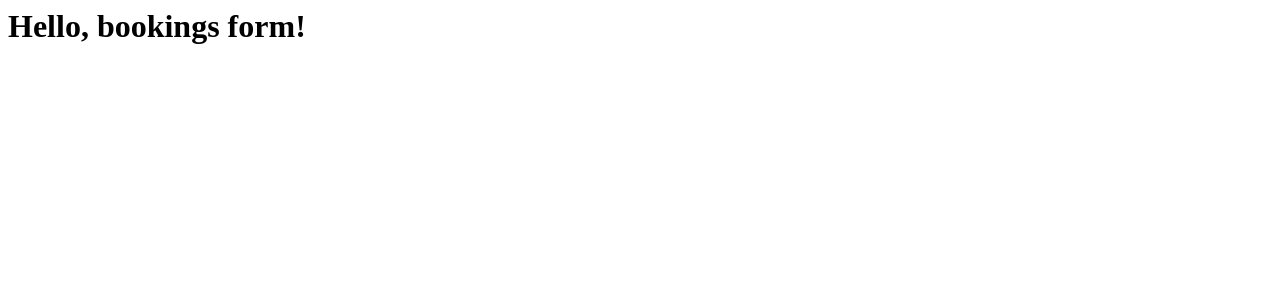
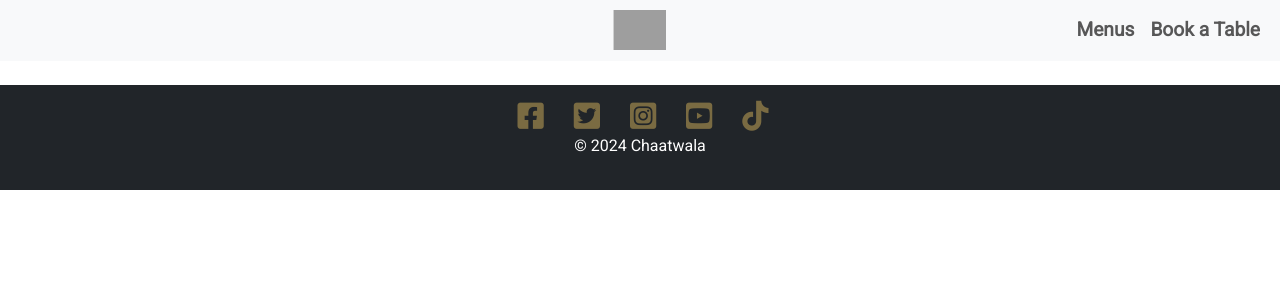
Before and after one commit to kelseyjaneadams/chaatwala, a Django app: page /bookings/ in a window 1280 px wide. Shown: the top 300 px of the page. Run offline with Django 4.2, Linux system fonts and the light colour scheme; grey boxes are pictures that could not be loaded.

Commit message:
Add base.html template with basic header and footer, and styles

```diff
--- a/bookings/templates/bookings/bookings.html
+++ b/bookings/templates/bookings/bookings.html
@@ -1 +1 @@
-<h1>Hello, bookings form!</h1>
+{% extends "base.html" %}
--- a/chaatwala_project/settings.py
+++ b/chaatwala_project/settings.py
@@ -18,6 +18,7 @@ if os.path.isfile('env.py'):
 
 # Build paths inside the project like this: BASE_DIR / 'subdir'.
 BASE_DIR = Path(__file__).resolve().parent.parent
+TEMPLATES_DIR = os.path.join(BASE_DIR, 'templates')
 
 
 # Quick-start development settings - unsuitable for production
@@ -72,7 +73,7 @@ ROOT_URLCONF = 'chaatwala_project.urls'
 TEMPLATES = [
     {
         'BACKEND': 'django.template.backends.django.DjangoTemplates',
-        'DIRS': [],
+        'DIRS': [TEMPLATES_DIR],
         'APP_DIRS': True,
         'OPTIONS': {
             'context_processors': [
--- /dev/null
+++ b/static/css/style.css
@@ -0,0 +1,27 @@
+body {
+    font-family: 'Roboto', sans-serif;
+}
+
+
+/* Navbar */
+.navbar-nav .nav-link {
+    font-size: 1.2rem;
+    font-weight: bold;
+}
+
+/* Footer */
+.footer {
+    background-color: black;
+    color: white;
+    padding: 20px 0;
+}
+
+.social-icons i {
+    color: rgb(122, 107, 66);
+    font-size: 30px;
+    margin: 0 10px;
+}
+
+.social-icons {
+    text-align: center;
+}
--- /dev/null
+++ b/templates/base.html
@@ -0,0 +1,85 @@
+{% load static %}
+<!DOCTYPE html>
+<html lang="en">
+<head>
+    <meta charset="UTF-8">
+    <meta name="viewport" content="width=device-width, initial-scale=1">
+    <title>{% block title %}Chaatwala{% endblock %}</title>
+    <!-- Bootstrap CSS -->
+    <link
+        href="https://cdn.jsdelivr.net/npm/bootstrap@5.3.3/dist/css/bootstrap.min.css"
+        rel="stylesheet"
+        integrity="sha384-QWTKZyjpPEjISv5WaRU9OFeRpok6YctnYmDr5pNlyT2bRjXh0JMhjY6hW+ALEwIH"
+        crossorigin="anonymous"
+    >
+    <!-- Font Awesome for Social Icons -->
+    <link
+        rel="stylesheet"
+        href="https://cdnjs.cloudflare.com/ajax/libs/font-awesome/6.4.2/css/all.min.css"
+    >
+    <!-- Google Fonts - Roboto -->
+    <link rel="preconnect" href="https://fonts.googleapis.com">
+    <link rel="preconnect" href="https://fonts.gstatic.com" crossorigin>
+    <link href="https://fonts.googleapis.com/css2?family=Roboto:ital@0;1&display=swap" rel="stylesheet">
+    <link rel="stylesheet" href="{% static 'css/style.css' %}">
+</head>
+<body>
+
+    <!-- Navbar -->
+    <nav class="navbar navbar-expand-lg bg-body-tertiary">
+        <div class="container-fluid">
+            <!-- Center: Logo -->
+            <a class="navbar-brand mx-auto position-absolute start-50 translate-middle-x" href="/">
+                <img src="/static/images/logo-placeholder.png" alt="Chaatwala Logo" height="40">
+            </a>
+
+            <!-- Right: Nav Links & Burger Menu -->
+            <button
+                class="navbar-toggler ms-auto"
+                type="button"
+                data-bs-toggle="collapse"
+                data-bs-target="#navbarNav"
+                aria-controls="navbarNav"
+                aria-expanded="false"
+                aria-label="Toggle navigation"
+            >
+                <span class="navbar-toggler-icon"></span>
+            </button>
+
+            <div class="collapse navbar-collapse justify-content-end" id="navbarNav">
+                <ul class="navbar-nav">
+                    <li class="nav-item">
+                        <a class="nav-link" href="{% url 'menus' %}">Menus</a>
+                    </li>
+                    <li class="nav-item">
+                        <a class="nav-link" href="{% url 'bookings' %}">Book a Table</a>
+                    </li>
+                </ul>
+            </div>
+        </div>
+    </nav>
+
+    <main class="container mt-4">
+        {% block content %}{% endblock %}
+    </main>
+
+    <footer class="text-center p-3 mt-4 bg-dark text-white">
+        <p class="m-0 text-center social-icons">
+            <i class="fab fa-facebook-square ms-3"></i>
+            <i class="fab fa-twitter-square ms-3"></i>
+            <i class="fab fa-instagram-square ms-3"></i>
+            <i class="fab fa-youtube-square ms-3"></i>
+            <i class="fab fa-tiktok ms-3"></i>
+        </p>
+        <p>© 2024 Chaatwala</p>
+    </footer>
+
+    <!-- Bootstrap JavaScript -->
+    <script
+        src="https://cdn.jsdelivr.net/npm/bootstrap@5.3.3/dist/js/bootstrap.bundle.min.js"
+        integrity="sha384-YvpcrYf0tY3lHB60NNkmXc5s9fDVZLESaAA55NDzOxhy9GkcIdslK1eN7N6jIeHz"
+        crossorigin="anonymous"
+    ></script>
+
+</body>
+</html>
```
